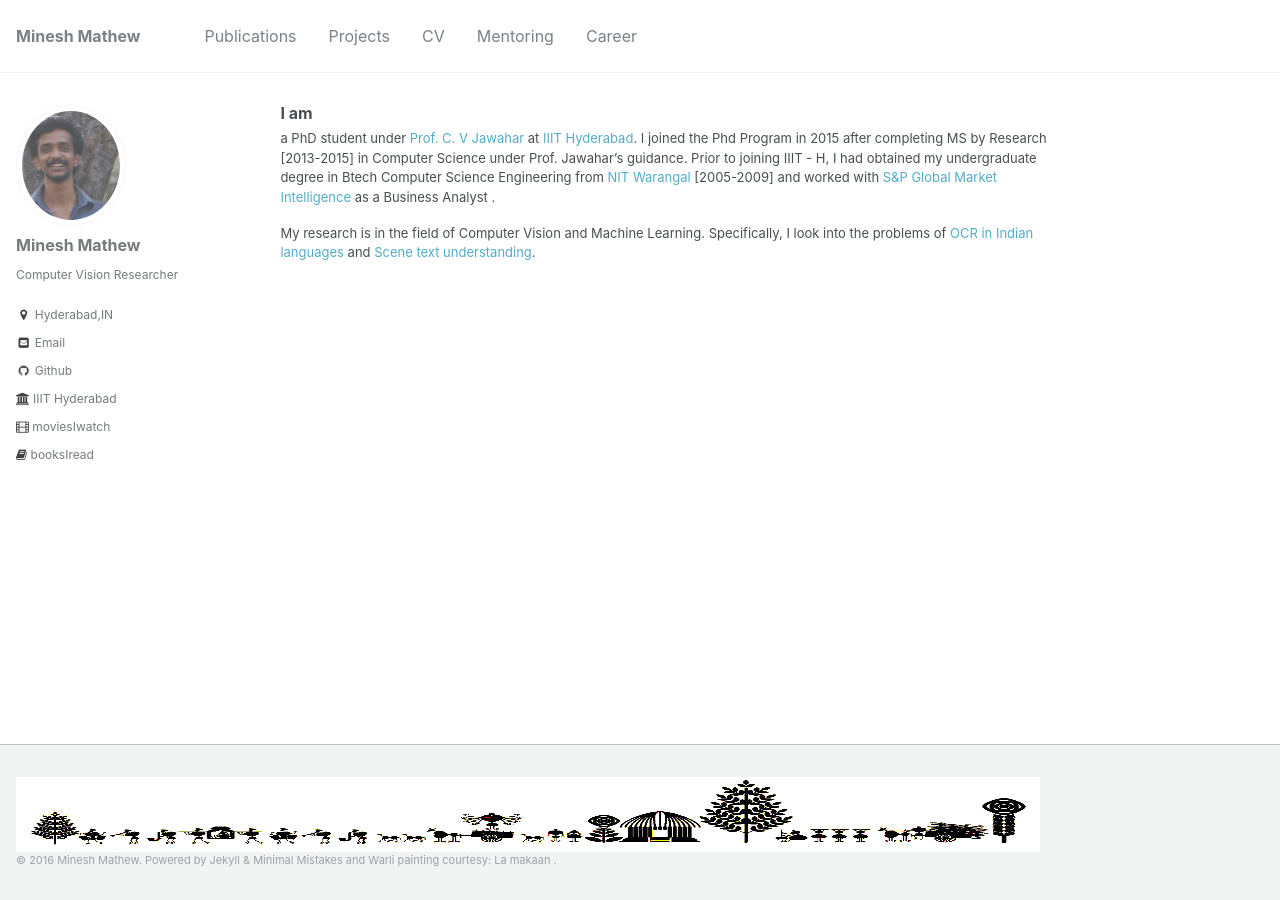
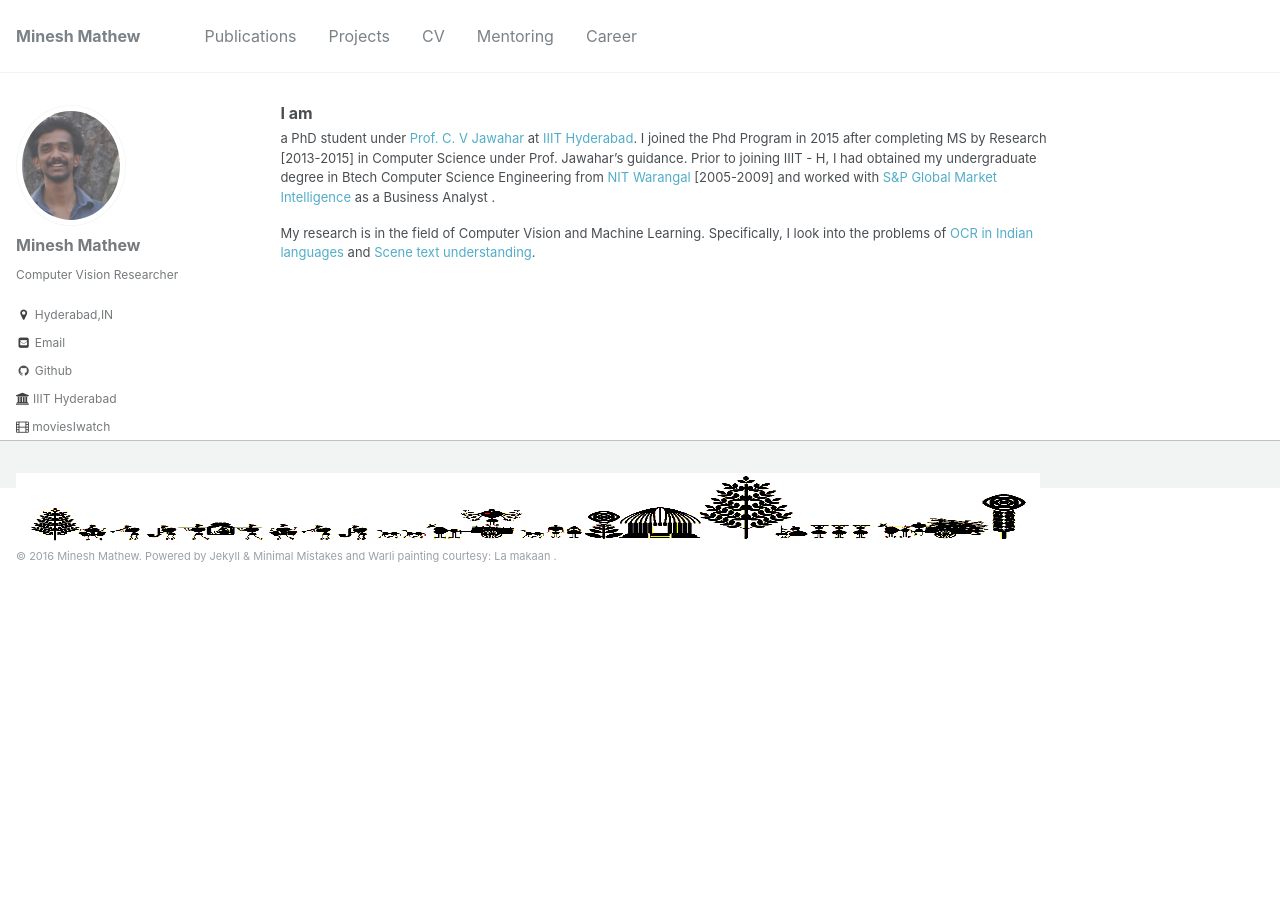
Before and after one commit to mineshmathew/mineshmathew.github.io, a Jekyll site: the page built from _pages/index.markdown, in a window 1280 px wide. Built offline with Jekyll 4.4.1, drawn with Linux system fonts in a browser that asks for light colours.

Commit message:
builtagain

```diff
--- a/_sass/_footer.scss
+++ b/_sass/_footer.scss
@@ -10,9 +10,14 @@
   bottom: 0;
   width: 100%;
   clear: both;
-  height: auto;
+   clear: both;
+    position: relative;
+    z-index: 10;
+    height: 3em;
+    margin-top: -3em;
+  //height: auto;
   /* sticky footer fix end */
-  margin-top: 3em;
+ // margin-top: 3em;
   color: mix(#fff, $gray, 25%);
   -webkit-animation: intro 0.3s both;
           animation: intro 0.3s both;
```
Also changed, not shown: 2 other files.
